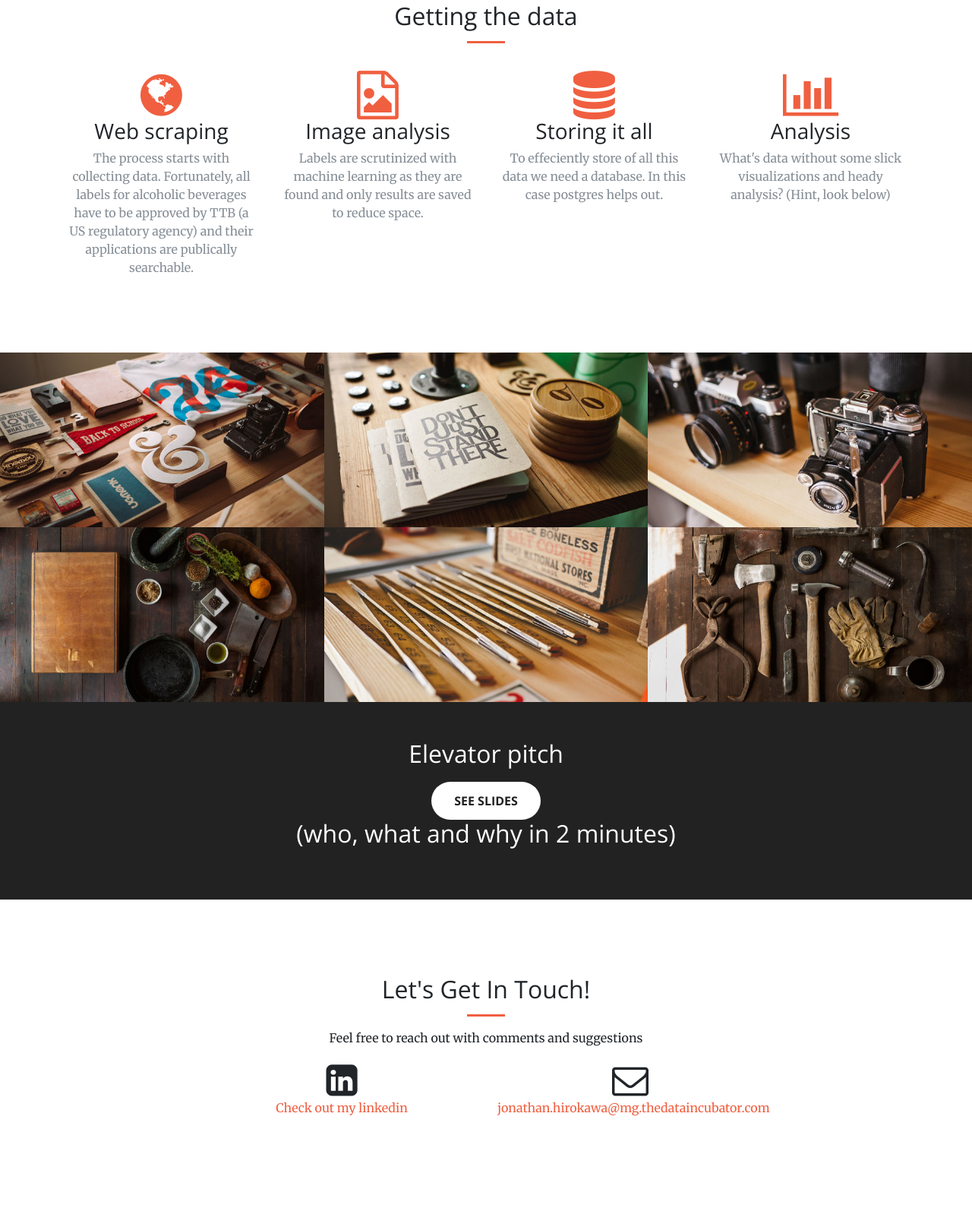
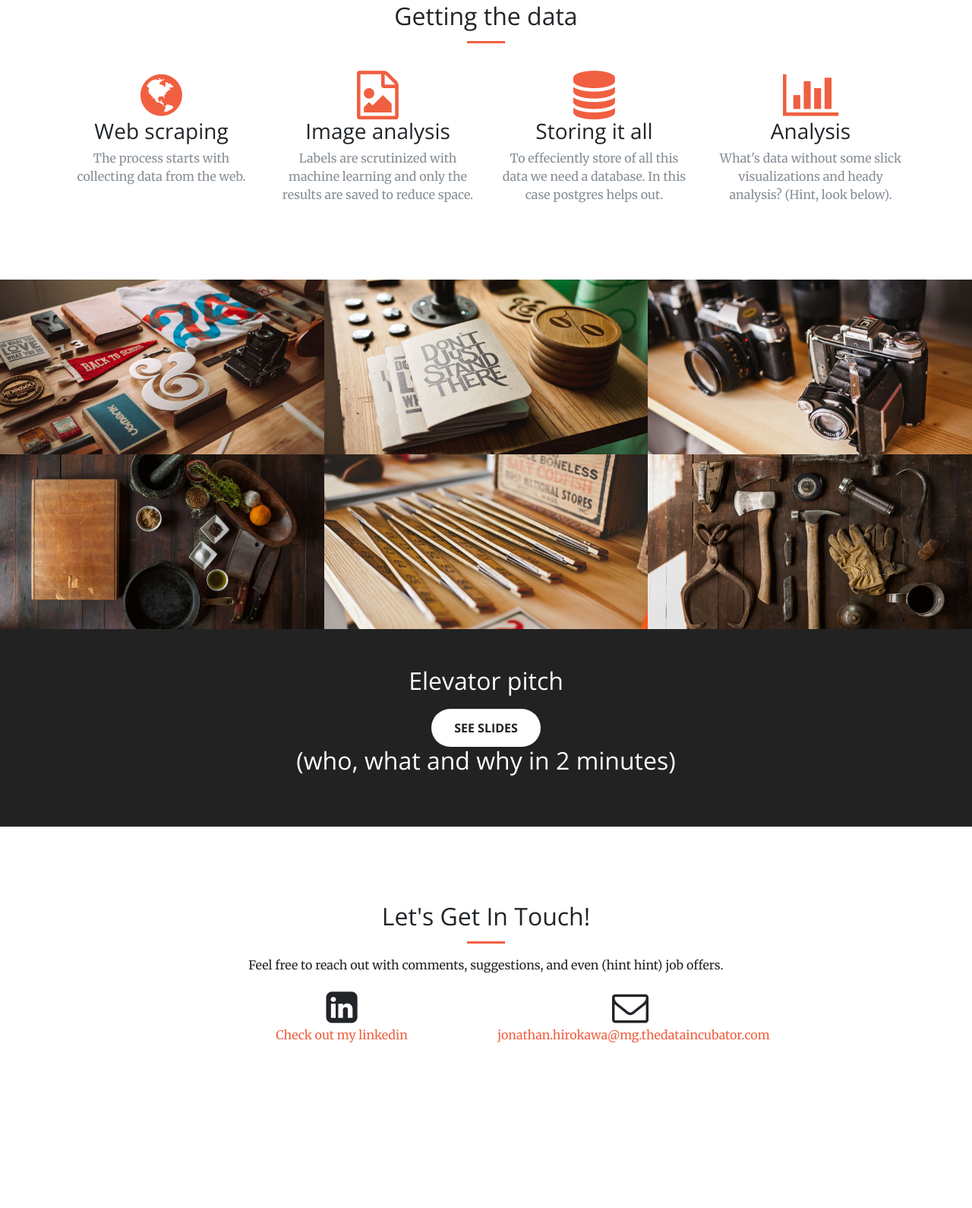
Before and after one commit to jdh88/TTB_Capstone_Site, a Flask app: page / in a window 1280 px wide. Shown: the part 1377-2967 px from the top of the page at 76% size. After the commit the page ends 2750 px from the top, so only its background shows below. Run offline with Flask 2, Linux system fonts and the light colour scheme; some libraries are stand-ins or nearby versions.

Commit message:
Fixed typos, added attribution in readme

```diff
--- a/templates/index.html
+++ b/templates/index.html
@@ -57,15 +57,14 @@
             <div class="service-box">
               <i class="fa fa-4x fa-globe text-primary sr-icons"></i>
               <h3>Web scraping</h3>
-              <p class="text-muted">The process starts with collecting data.
-              Fortunately, all labels for alcoholic beverages have to be approved by TTB (a US regulatory agency) and their applications are publically searchable.</p>
+              <p class="text-muted">The process starts with collecting data from the web.</p>
             </div>
           </div>
           <div class="col-lg-3 col-md-6 text-center">
             <div class="service-box">
               <i class="fa fa-4x fa-file-image-o text-primary sr-icons"></i>
               <h3>Image analysis</h3>
-              <p class="text-muted">Labels are scrutinized with machine learning as they are found and only results are saved to reduce space.</p>
+              <p class="text-muted">Labels are scrutinized with machine learning and only the results are saved to reduce space.</p>
             </div>
           </div>
           <div class="col-lg-3 col-md-6 text-center">
@@ -79,7 +78,7 @@
             <div class="service-box">
               <i class="fa fa-4x fa-bar-chart text-primary sr-icons"></i>
               <h3>Analysis</h3>
-              <p class="text-muted">What's data without some slick visualizations and heady analysis? (Hint, look below)</p>
+              <p class="text-muted">What's data without some slick visualizations and heady analysis? (Hint, look below).</p>
             </div>
           </div>
         </div>
@@ -197,7 +196,7 @@
           <div class="col-lg-8 mx-auto text-center">
             <h2 class="section-heading">Let's Get In Touch!</h2>
             <hr class="primary">
-            <p>Feel free to reach out with comments and suggestions</p>
+            <p>Feel free to reach out with comments, suggestions, and even (hint hint) job offers.</p>
           </div>
         </div>
         <div class="row">
```
Also changed, not shown: README.md.
